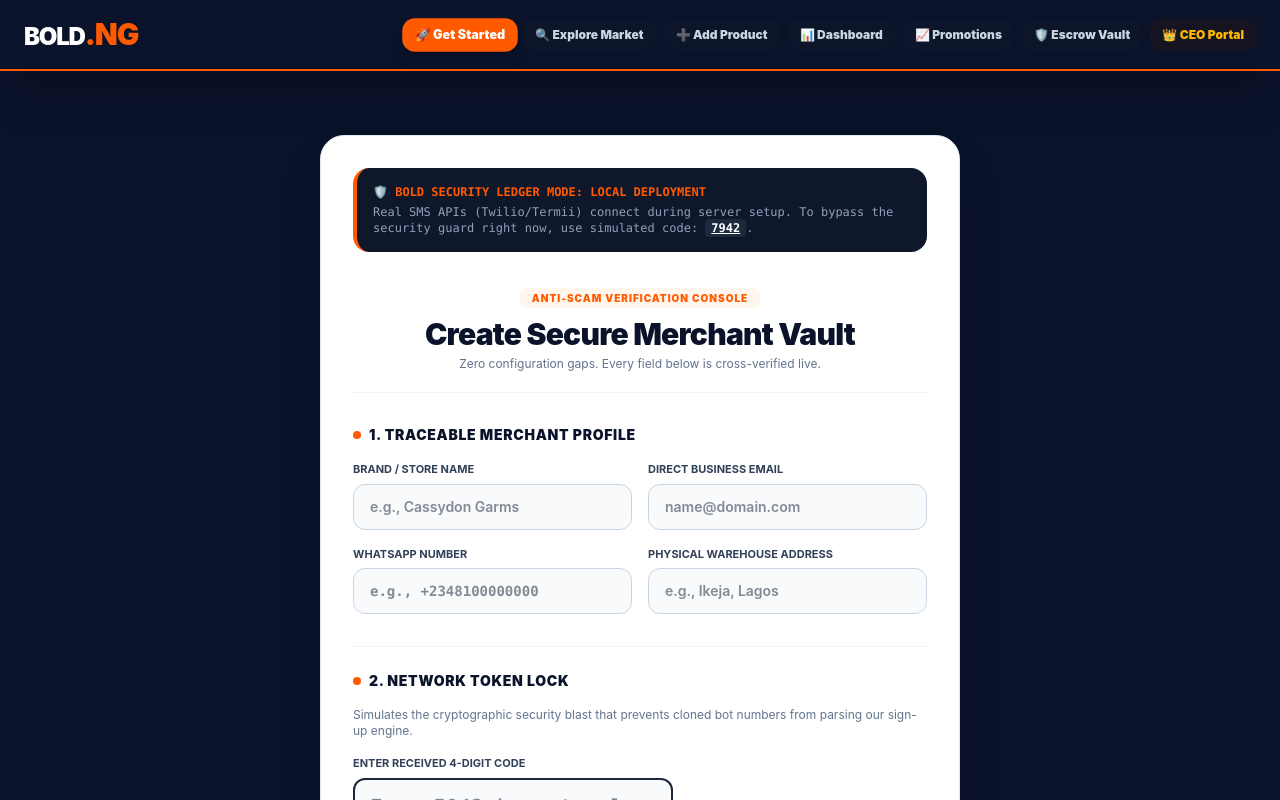
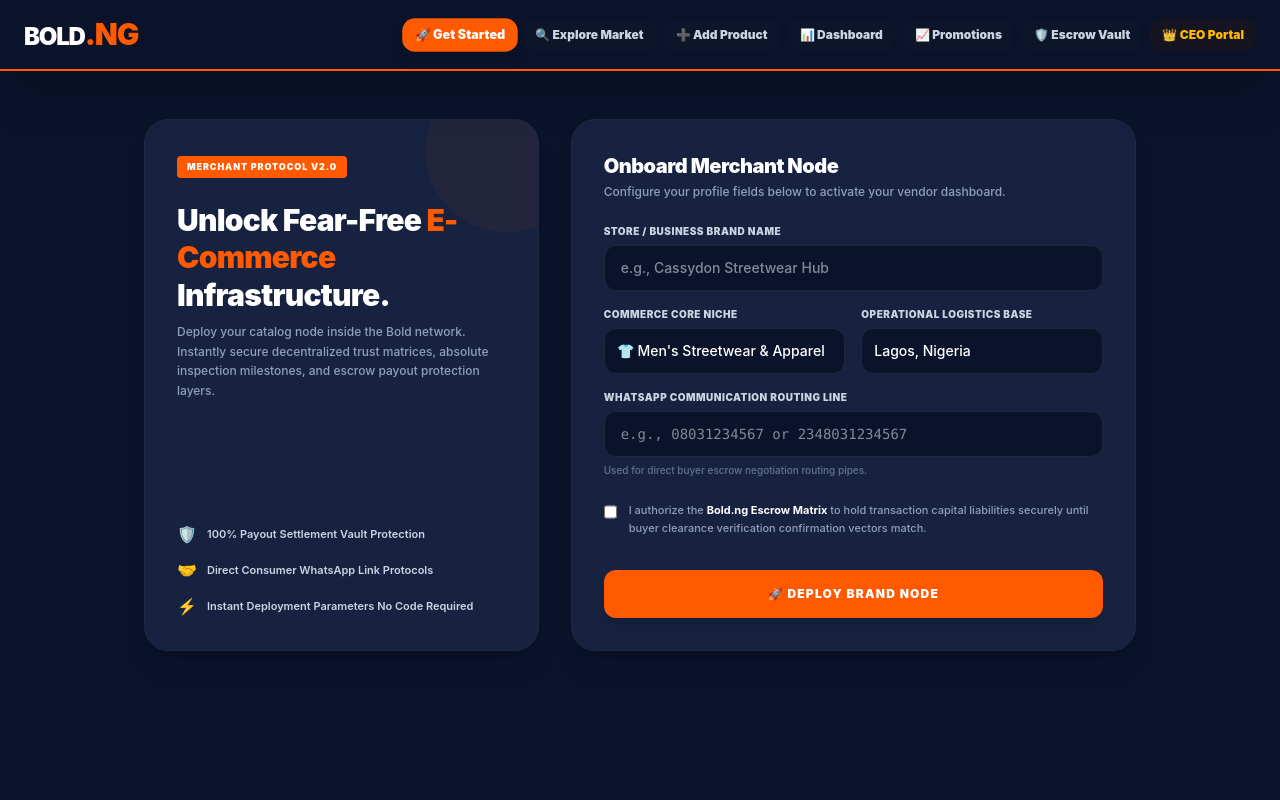
Before and after one commit to boldcassy2-cmyk/bold-platform, a React (Vite) app: page / in a window 1280 px wide. Both pictures are taken after a click on the button "🚀 Get Started". Shown: the top 800 px of the page. Built offline with nearby package versions, Linux system fonts and the light colour scheme.

Commit message:
Feat: Implement interactive SignUp merchant onboarding form with state integration

```diff
--- a/src/App.jsx
+++ b/src/App.jsx
@@ -22,6 +22,7 @@
     { id: 6, category: 'education', title: 'Fullstack Next.js + Tailwind Mentorship', price: 150000, location: 'Remote', meta: '8 Weeks | 1-on-1 Sessions', img: '📚' }
   ]);
 
+  // INITIALIZED MERCHANT PROFILE CONTEXT DATA
   const [merchantStore, setMerchantStore] = useState({
     name: 'Bold Enterprise',
     niche: 'Multi-Sector Commerce Node',
@@ -66,7 +67,16 @@
       {/* CORE ROUTING SWITCH CONTAINER */}
       <div className="pt-4 px-2">
         {currentPage === 'signup' && <SignUp setCurrentPage={setCurrentPage} setMerchantStore={setMerchantStore} />}
-        {currentPage === 'store' && <Store merchantStore={merchantStore} />}
+
+        {/* COMPREHENSIVE VENDOR STREAM INTEGRATION HUB */}
+        {currentPage === 'store' && (
+          <Store
+            merchantStore={merchantStore}
+            items={globalItems}
+            setCurrentPage={setCurrentPage}
+          />
+        )}
+
         {currentPage === 'promotions' && <Promotions />}
         {currentPage === 'escrow' && <EscrowTracker />}
         {currentPage === 'ceo' && <CeoDashboard />}
--- a/src/pages/SignUp.jsx
+++ b/src/pages/SignUp.jsx
@@ -1,199 +1,211 @@
 import React, { useState } from 'react';
 
-// High-Trust streetwear validation array
-const SECURITY_IMAGES = [
-  { id: 'a', url: 'https://images.unsplash.com/photo-1552374196-1ab2a1c593e8?w=150&auto=format&fit=crop&q=60', isItem: true, label: 'Streetwear Suit' },
-  { id: 'b', url: 'https://images.unsplash.com/photo-1531297484001-80022131f5a1?w=150&auto=format&fit=crop&q=60', isItem: false, label: 'Server Laptop' },
-  { id: 'c', url: 'https://images.unsplash.com/photo-1542291026-7eec264c27ff?w=150&auto=format&fit=crop&q=60', isItem: true, label: 'Sport Sneaker' },
-  { id: 'd', url: 'https://images.unsplash.com/photo-1579586337278-3befd40fd17a?w=150&auto=format&fit=crop&q=60', isItem: false, label: 'Smartwatch' },
-  { id: 'e', url: 'https://images.unsplash.com/photo-1591047139829-d91aecb6caea?w=150&auto=format&fit=crop&q=60', isItem: true, label: 'Premium Jacket' },
-  { id: 'f', url: 'https://images.unsplash.com/photo-1546868871-7041f2a55e12?w=150&auto=format&fit=crop&q=60', isItem: false, label: 'Smart Device' },
-];
+export default function SignUp({ setCurrentPage, setMerchantStore }) {
+  // Local Form States
+  const [formData, setFormData] = useState({
+    name: '',
+    niche: "Men's Streetwear & Apparel",
+    location: 'Lagos, NG',
+    whatsapp: '',
+    agreedToTerms: false
+  });
 
-export default function SignUp({ setCurrentPage, setMerchantStore }) {
-  // Form Intake Fields
-  const [storeName, setStoreName] = useState('');
-  const [email, setEmail] = useState('');
-  const [whatsapp, setWhatsapp] = useState('');
-  const [location, setLocation] = useState('');
-  const [niche, setNiche] = useState("Men's Streetwear & Fast-Fashion");
-  const [cacNumber, setCacNumber] = useState('');
+  const [errorMsg, setErrorMsg] = useState('');
 
-  // Security Tokens
-  const [simulatedOtp] = useState('7942'); // Master code for testing
-  const [userOtp, setUserOtp] = useState('');
-  const [selectedImages, setSelectedImages] = useState([]);
-  const [isDeploying, setIsDeploying] = useState(false);
-
-  // Toggle CAPTCHA images on click
-  const toggleImageSelection = (id) => {
-    if (selectedImages.includes(id)) {
-      setSelectedImages(selectedImages.filter(item => item !== id));
-    } else {
-      setSelectedImages([...selectedImages, id]);
-    }
+  const handleChange = (e) => {
+    const { name, value, type, checked } = e.target;
+    setFormData((prev) => ({
+      ...prev,
+      [name]: type === 'checkbox' ? checked : value
+    }));
   };
 
-  // Process Unified Validation Check
-  const handleSecureRegistration = (e) => {
+  const handleSubmit = (e) => {
     e.preventDefault();
+    setErrorMsg('');
 
-    // 1. Mandatory Fields Check
-    if (!storeName || !email || !whatsapp || !location) {
-      alert("❌ SECURITY ALERT: All core identity tracks must be populated.");
+    // Validations Core Check
+    if (!formData.name.trim()) {
+      setErrorMsg('Please supply a valid corporate registration or brand name.');
+      return;
+    }
+    if (!formData.whatsapp.trim()) {
+      setErrorMsg('A valid WhatsApp communication line node is required.');
+      return;
+    }
+    if (!formData.agreedToTerms) {
+      setErrorMsg('You must authorize the Escrow Operational Protocol guidelines.');
       return;
     }
 
-    // 2. Validate Token Matching
-    if (userOtp !== simulatedOtp) {
-      alert(`❌ VERIFICATION FAILURE: Invalid Phone/Email Token pin. For testing, use the simulated developer pin: ${simulatedOtp}`);
-      return;
+    // Format phone number string safely for WhatsApp direct router links
+    let cleanPhone = formData.whatsapp.replace(/\D/g, '');
+    if (cleanPhone.startsWith('0')) {
+      cleanPhone = '234' + cleanPhone.substring(1);
+    } else if (!cleanPhone.startsWith('234') && cleanPhone.length === 10) {
+      cleanPhone = '234' + cleanPhone;
     }
 
-    // 3. Validate Visual Robot Blockade
-    const correctFashionIds = SECURITY_IMAGES.filter(img => img.isItem).map(img => img.id);
-    const badPicks = selectedImages.filter(id => !correctFashionIds.includes(id));
-    const accuratePicksCount = selectedImages.filter(id => correctFashionIds.includes(id)).length;
+    // Inject state configuration into global system context
+    setMerchantStore({
+      name: formData.name,
+      niche: formData.niche,
+      status: 'Verified',
+      location: formData.location,
+      whatsapp: cleanPhone
+    });
 
-    if (badPicks.length > 0 || accuratePicksCount !== correctFashionIds.length) {
-      alert("⚠️ ROBOT BLOCKADE DETECTED: You must select ONLY the 3 fashion clothing items (Suit, Sneaker, Jacket) to prove your niche authority.");
-      return;
-    }
-
-    // If all pass, initiate platform enrollment
-    setIsDeploying(true);
-    setTimeout(() => {
-      setIsDeploying(false);
-      setMerchantStore({
-        name: storeName,
-        niche: niche,
-        status: cacNumber ? "Verified Corporate Entity" : "Verified Small Merchant",
-        cac: cacNumber || "Personal/Micro-Vendor (No CAC)",
-        location: location,
-        whatsapp: whatsapp,
-        joined: "June 2026",
-        balance: "₦0",
-        escrow: "₦0"
-      });
-      setCurrentPage('store');
-    }, 1500);
+    // Advance viewport straight to merchant dashboard stream
+    setCurrentPage('store');
   };
 
   return (
-    <main className="max-w-2xl mx-auto my-12 px-4">
-      <div className="bg-white text-slate-900 rounded-3xl p-8 shadow-2xl border border-slate-200">
+    <div className="max-w-5xl mx-auto my-8 px-4 grid grid-cols-1 md:grid-cols-12 gap-8 items-stretch animate-fadeIn text-white">
 
-        {/* Banner header explaining the mode */}
-        <div className="bg-slate-900 text-white rounded-2xl p-4 mb-8 text-xs font-mono border-l-4 border-[#FF5A00]">
-          <p className="font-bold text-[#FF5A00]">🛡️ BOLD SECURITY LEDGER MODE: LOCAL DEPLOYMENT</p>
-          <p className="text-slate-400 mt-1">
-            Real SMS APIs (Twilio/Termii) connect during server setup.
-            To bypass the security guard right now, use simulated code: <span className="text-white font-black underline bg-slate-800 px-1.5 py-0.5 rounded">{simulatedOtp}</span>.
-          </p>
+      {/* LEFT ASPECT COLUMN: BRAND POSITIONING AND VALUE PROP */}
+      <div className="md:col-span-5 bg-[#16223F] border border-slate-800 rounded-3xl p-8 flex flex-col justify-between relative overflow-hidden shadow-xl">
+        <div className="absolute top-0 right-0 w-40 h-40 bg-[#FF5A00]/5 rounded-full transform translate-x-12 -translate-y-12" />
+
+        <div className="space-y-6 relative z-10">
+          <div className="inline-block bg-[#FF5A00] text-white text-[9px] font-black uppercase tracking-widest px-2.5 py-1 rounded">
+            Merchant Protocol v2.0
+          </div>
+          <div className="space-y-2">
+            <h2 className="text-3xl font-black tracking-tight leading-tight">
+              Unlock Fear-Free <span className="text-[#FF5A00]">E-Commerce</span> Infrastructure.
+            </h2>
+            <p className="text-slate-400 text-xs leading-relaxed font-medium">
+              Deploy your catalog node inside the Bold network. Instantly secure decentralized trust matrices, absolute inspection milestones, and escrow payout protection layers.
+            </p>
+          </div>
         </div>
 
-        <div className="text-center mb-8 border-b border-slate-100 pb-5">
-          <span className="text-[10px] font-black tracking-widest text-[#FF5A00] uppercase bg-orange-50 px-3 py-1 rounded-md">
-            Anti-Scam Verification Console
-          </span>
-          <h1 className="text-3xl font-black text-[#0B132B] tracking-tight mt-2">Create Secure Merchant Vault</h1>
-          <p className="text-slate-500 text-xs mt-1">Zero configuration gaps. Every field below is cross-verified live.</p>
+        <div className="mt-8 pt-6 border-t border-slate-800/80 space-y-3 text-[11px] font-semibold text-slate-300">
+          <div className="flex items-center gap-2.5">
+            <span className="text-base text-[#FF5A00]">🛡️</span>
+            <span>100% Payout Settlement Vault Protection</span>
+          </div>
+          <div className="flex items-center gap-2.5">
+            <span className="text-base text-emerald-500">🤝</span>
+            <span>Direct Consumer WhatsApp Link Protocols</span>
+          </div>
+          <div className="flex items-center gap-2.5">
+            <span className="text-base text-amber-500">⚡</span>
+            <span>Instant Deployment Parameters No Code Required</span>
+          </div>
+        </div>
+      </div>
+
+      {/* RIGHT ASPECT COLUMN: INTERACTIVE INPUT FORM NODE */}
+      <div className="md:col-span-7 bg-[#16223F] border border-slate-800 rounded-3xl p-8 shadow-xl flex flex-col justify-center">
+        <div className="mb-6">
+          <h3 className="text-xl font-black tracking-tight">Onboard Merchant Node</h3>
+          <p className="text-slate-400 text-xs font-medium mt-1">Configure your profile fields below to activate your vendor dashboard.</p>
         </div>
 
-        <form onSubmit={handleSecureRegistration} className="space-y-8">
+        {errorMsg && (
+          <div className="mb-4 p-3 bg-red-950/40 border border-red-900/50 text-red-400 rounded-xl text-xs font-bold tracking-wide flex items-center gap-2">
+            ⚠️ {errorMsg}
+          </div>
+        )}
 
-          {/* Section 1: Data Profiles */}
-          <div className="space-y-4">
-            <h3 className="text-sm font-black uppercase tracking-wider text-[#0B132B] flex items-center gap-2">
-              <span className="w-2 h-2 rounded-full bg-[#FF5A00]"></span> 1. Traceable Merchant Profile
-            </h3>
+        <form onSubmit={handleSubmit} className="space-y-4">
 
-            <div className="grid grid-cols-1 md:grid-cols-2 gap-4">
-              <div>
-                <label className="block text-[11px] font-bold text-slate-700 uppercase mb-1.5">Brand / Store Name</label>
-                <input type="text" required value={storeName} onChange={(e) => setStoreName(e.target.value)} placeholder="e.g., Cassydon Garms" className="w-full px-4 py-3 rounded-xl border border-slate-300 text-sm bg-slate-50 font-semibold focus:outline-none focus:border-[#FF5A00]" />
-              </div>
-              <div>
-                <label className="block text-[11px] font-bold text-slate-700 uppercase mb-1.5">Direct Business Email</label>
-                <input type="email" required value={email} onChange={(e) => setEmail(e.target.value)} placeholder="name@domain.com" className="w-full px-4 py-3 rounded-xl border border-slate-300 text-sm bg-slate-50 font-semibold focus:outline-none focus:border-[#FF5A00]" />
-              </div>
+          {/* FIELD: BRAND IDENTIFIER */}
+          <div className="space-y-1.5">
+            <label className="block text-[10px] font-black text-slate-300 uppercase tracking-wider">
+              Store / Business Brand Name
+            </label>
+            <input
+              type="text"
+              name="name"
+              value={formData.name}
+              onChange={handleChange}
+              placeholder="e.g., Cassydon Streetwear Hub"
+              className="w-full bg-[#0B132B] border border-slate-800 focus:border-[#FF5A00] rounded-xl px-4 py-3 text-sm text-white font-medium outline-none transition"
+            />
+          </div>
+
+          <div className="grid grid-cols-1 sm:grid-cols-2 gap-4">
+            {/* FIELD: INDUSTRY SECTOR */}
+            <div className="space-y-1.5">
+              <label className="block text-[10px] font-black text-slate-300 uppercase tracking-wider">
+                Commerce Core Niche
+              </label>
+              <select
+                name="niche"
+                value={formData.niche}
+                onChange={handleChange}
+                className="w-full bg-[#0B132B] border border-slate-800 focus:border-[#FF5A00] rounded-xl px-3 py-3 text-sm text-white font-medium outline-none transition cursor-pointer appearance-none"
+              >
+                <option value="Men's Streetwear & Apparel">👕 Men's Streetwear & Apparel</option>
+                <option value="Automotive Sourcing">🚗 Automotive Sourcing</option>
+                <option value="Premium Gadgetry & Electronics">💻 Premium Electronics</option>
+                <option value="Real Estate Development">🏢 Real Estate Properties</option>
+                <option value="Educational Mentorship">📚 Mentorship & Services</option>
+              </select>
             </div>
 
-            <div className="grid grid-cols-1 md:grid-cols-2 gap-4">
-              <div>
-                <label className="block text-[11px] font-bold text-slate-700 uppercase mb-1.5">WhatsApp Number</label>
-                <input type="tel" required value={whatsapp} onChange={(e) => setWhatsapp(e.target.value)} placeholder="e.g., +2348100000000" className="w-full px-4 py-3 rounded-xl border border-slate-300 text-sm bg-slate-50 font-mono font-bold focus:outline-none focus:border-[#FF5A00]" />
-              </div>
-              <div>
-                <label className="block text-[11px] font-bold text-slate-700 uppercase mb-1.5">Physical Warehouse Address</label>
-                <input type="text" required value={location} onChange={(e) => setLocation(e.target.value)} placeholder="e.g., Ikeja, Lagos" className="w-full px-4 py-3 rounded-xl border border-slate-300 text-sm bg-slate-50 font-semibold focus:outline-none focus:border-[#FF5A00]" />
-              </div>
+            {/* FIELD: HUB LOCATION */}
+            <div className="space-y-1.5">
+              <label className="block text-[10px] font-black text-slate-300 uppercase tracking-wider">
+                Operational Logistics Base
+              </label>
+              <select
+                name="location"
+                value={formData.location}
+                onChange={handleChange}
+                className="w-full bg-[#0B132B] border border-slate-800 focus:border-[#FF5A00] rounded-xl px-3 py-3 text-sm text-white font-medium outline-none transition cursor-pointer appearance-none"
+              >
+                <option value="Lagos, NG">Lagos, Nigeria</option>
+                <option value="Abuja, NG">Abuja, Nigeria</option>
+                <option value="Port Harcourt, NG">Port Harcourt, Nigeria</option>
+                <option value="Remote Operations">Global / Remote</option>
+              </select>
             </div>
           </div>
 
-          {/* Section 2: Core OTP Matching */}
-          <div className="space-y-4 border-t border-slate-100 pt-6">
-            <h3 className="text-sm font-black uppercase tracking-wider text-[#0B132B] flex items-center gap-2">
-              <span className="w-2 h-2 rounded-full bg-[#FF5A00]"></span> 2. Network Token Lock
-            </h3>
-            <p className="text-slate-500 text-xs">Simulates the cryptographic security blast that prevents cloned bot numbers from parsing our sign-up engine.</p>
-
-            <div className="max-w-xs">
-              <label className="block text-[11px] font-bold text-slate-700 uppercase mb-1.5">Enter Received 4-Digit Code</label>
-              <input
-                type="text"
-                required
-                maxLength={4}
-                value={userOtp}
-                onChange={(e) => setUserOtp(e.target.value)}
-                placeholder="Type 7942 here to clear simulation"
-                className="w-full px-4 py-3 rounded-xl border-2 border-slate-800 text-center font-mono font-black tracking-widest text-lg bg-slate-50 text-[#0B132B] focus:outline-none focus:border-[#FF5A00]"
-              />
-            </div>
+          {/* FIELD: WHATSAPP WHATSAPP PIPELINE */}
+          <div className="space-y-1.5">
+            <label className="block text-[10px] font-black text-slate-300 uppercase tracking-wider">
+              WhatsApp Communication Routing Line
+            </label>
+            <input
+              type="text"
+              name="whatsapp"
+              value={formData.whatsapp}
+              onChange={handleChange}
+              placeholder="e.g., 08031234567 or 2348031234567"
+              className="w-full bg-[#0B132B] border border-slate-800 focus:border-[#FF5A00] rounded-xl px-4 py-3 text-sm text-white font-mono font-medium outline-none transition"
+            />
+            <span className="text-[10px] text-slate-500 block font-medium">Used for direct buyer escrow negotiation routing pipes.</span>
           </div>
 
-          {/* Section 3: The Interactive CAPTCHA Array */}
-          <div className="space-y-4 border-t border-slate-100 pt-6">
-            <h3 className="text-sm font-black uppercase tracking-wider text-[#0B132B] flex items-center gap-2">
-              <span className="w-2 h-2 rounded-full bg-[#FF5A00]"></span> 3. Sync Market CAPTCHA Blockade
-            </h3>
-            <p className="text-slate-500 text-xs">
-              Anti-bot firewall: Click and select <span className="font-extrabold text-[#0B132B]">ALL 3 Fashion Apparel items</span> below. Leave non-apparel devices unselected.
-            </p>
+          {/* PROTOCOL AGREEMENT CHECKBOX */}
+          <label className="flex items-start gap-3 pt-2 group cursor-pointer select-none">
+            <input
+              type="checkbox"
+              name="agreedToTerms"
+              checked={formData.agreedToTerms}
+              onChange={handleChange}
+              className="mt-0.5 accent-[#FF5A00] w-4 h-4 rounded border-slate-800 cursor-pointer"
+            />
+            <span className="text-[11px] text-slate-400 group-hover:text-slate-300 transition leading-relaxed font-medium">
+              I authorize the <span className="text-white font-bold">Bold.ng Escrow Matrix</span> to hold transaction capital liabilities securely until buyer clearance verification confirmation vectors match.
+            </span>
+          </label>
 
-            {/* Grid display layout */}
-            <div className="grid grid-cols-3 gap-3 bg-slate-50 p-4 rounded-2xl border border-slate-200">
-              {SECURITY_IMAGES.map((img) => {
-                const isSelected = selectedImages.includes(img.id);
-                return (
-                  <div
-                    key={img.id}
-                    onClick={() => toggleImageSelection(img.id)}
-                    className={`relative aspect-square rounded-xl overflow-hidden cursor-pointer border-4 transition-all duration-150 select-none ${isSelected ? 'border-[#FF5A00] scale-[0.96]' : 'border-transparent hover:brightness-90'}`}
-                  >
-                    <img src={img.url} alt="Ecosystem Verification Token" className="w-full h-full object-cover" />
-                    {isSelected && (
-                      <div className="absolute inset-0 bg-[#FF5A00]/20 flex items-center justify-center font-bold text-white text-2xl shadow-inner">
-                        ✓
-                      </div>
-                    )}
-                  </div>
-                );
-              })}
-            </div>
-          </div>
-
-          {/* Submission Trigger */}
+          {/* SUBMIT EXECUTION BUTTON */}
           <button
             type="submit"
-            disabled={isDeploying}
-            className="w-full bg-[#0B132B] text-white py-4 rounded-xl font-black tracking-wide hover:bg-slate-800 transition disabled:bg-slate-400 border-none outline-none cursor-pointer text-sm shadow-xl"
+            className="w-full mt-4 bg-[#FF5A00] text-white font-black text-xs uppercase tracking-widest py-4 rounded-xl border-none cursor-pointer shadow-lg hover:brightness-110 transition duration-200"
           >
-            {isDeploying ? "Shielding Vault & Booting Up Store..." : "Verify Identity & Launch Storefront →"}
+            🚀 Deploy Brand Node
           </button>
 
         </form>
       </div>
-    </main>
+
+    </div>
   );
 }
```
Also changed, not shown: src/pages/Store.jsx (+134 -162 lines).
